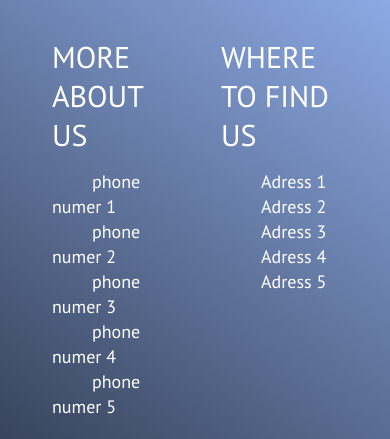
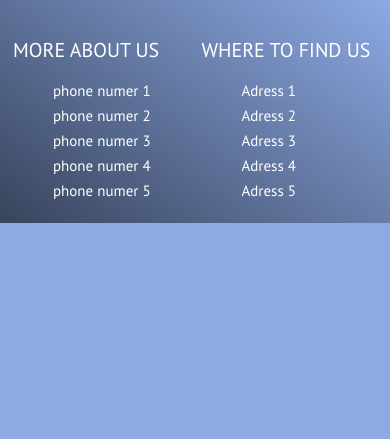
Before and after one commit to DarekXLR/FrontEndDesign, a plain HTML site: page index.html in a window 390 px wide. Shown: the part 2519-2958 px from the top of the page. After the commit the page ends 2742 px from the top, so only its background shows below. Drawn offline with Linux system fonts and the light colour scheme.

Commit message:
change in footer font size for small screens

```diff
--- a/sass/main.scss
+++ b/sass/main.scss
@@ -342,7 +342,7 @@ html {
 
         &__title {
 
-            font-size: 3rem;
+            font-size: 2.8rem;
             margin: 20px 0 15px;
             text-transform: uppercase;
             font-weight: 400;
@@ -353,6 +353,18 @@ html {
             text-indent: 40px;
             font-size: 1.8rem;
             line-height: 2.5rem;
+        }
+
+        @media(max-width:860px) {
+            flex-basis: 45%;
+
+            &__title {
+                font-size: 2rem;
+            }
+
+            &__info {
+                font-size: 1.5rem;
+            }
         }
 
         @media(max-width:361px) {
```
Also changed, not shown: css/main.css, 1 other file.
